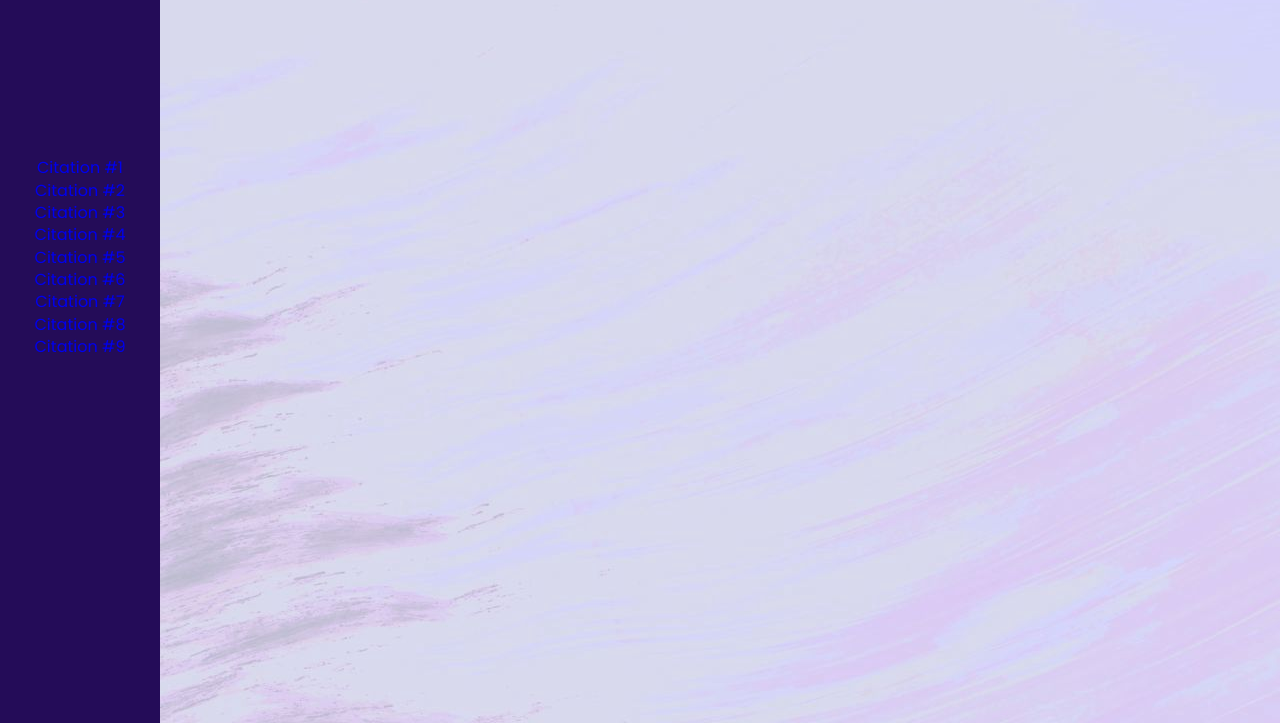
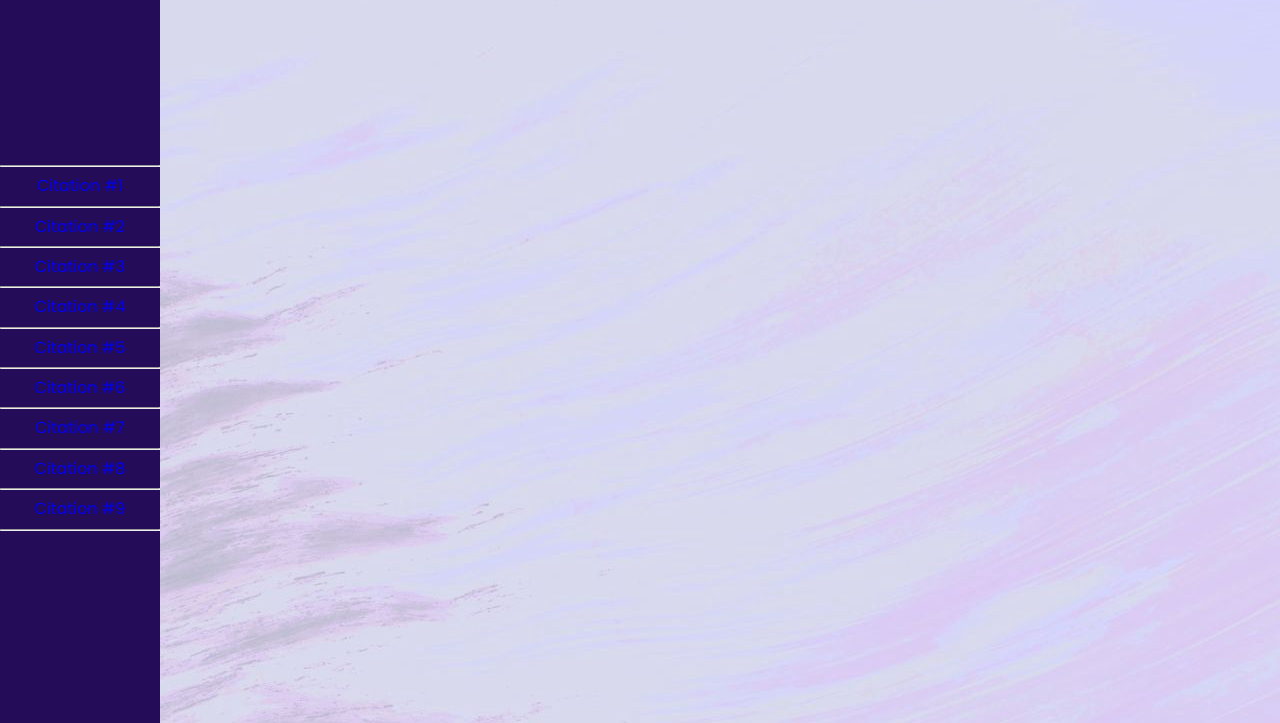
Before and after one commit to EngelSpytte/ExoQuotes, a website built with Parcel: page src/index.html in a window 1280 px wide. Shown: the part 77-800 px from the top of the page. Built offline with nearby package versions, Linux system fonts and the light colour scheme; a web font is replaced by a local one.

Commit message:
sidebar tweeking

```diff
--- a/src/index.html
+++ b/src/index.html
@@ -27,24 +27,25 @@
       <br />
       <br />
       <br />
+      <hr />
       <a href="citation1.html"> Citation #1</a>
-      <br />
+      <hr />
       <a href="citation2.html"> Citation #2 </a>
-      <br />
+      <hr />
       <a href="citation3.html"> Citation #3 </a>
-      <br />
+      <hr />
       <a href="citation4.html"> Citation #4</a>
-      <br />
+      <hr />
       <a href="citation5.html"> Citation #5 </a>
-      <br />
+      <hr />
       <a href="citation6.html"> Citation #6 </a>
-      <br />
+      <hr />
       <a href="citation7.html"> Citation #7</a>
-      <br />
+      <hr />
       <a href="citation8.html"> Citation #8 </a>
-      <br />
+      <hr />
       <a href="citation9.html"> Citation #9 </a>
-      <br />
+      <hr />
     </nav>
   </body>
 </html>
```
